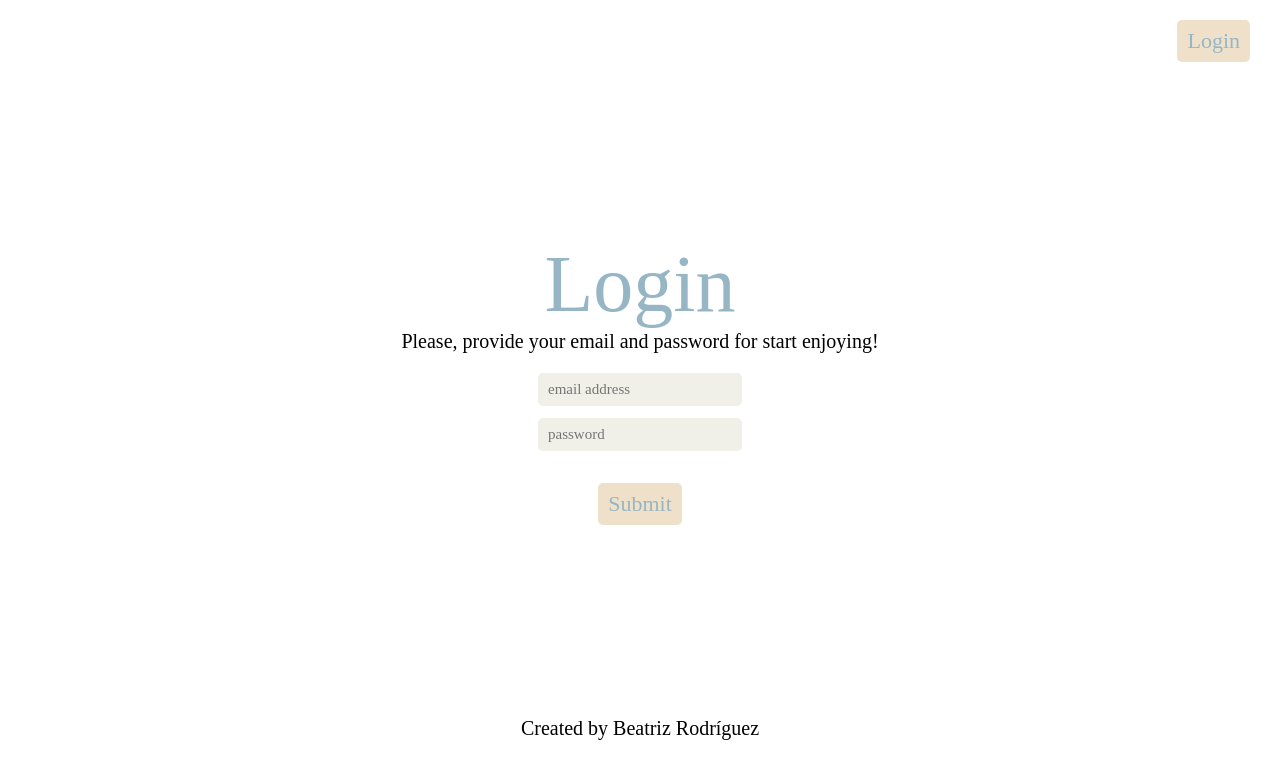
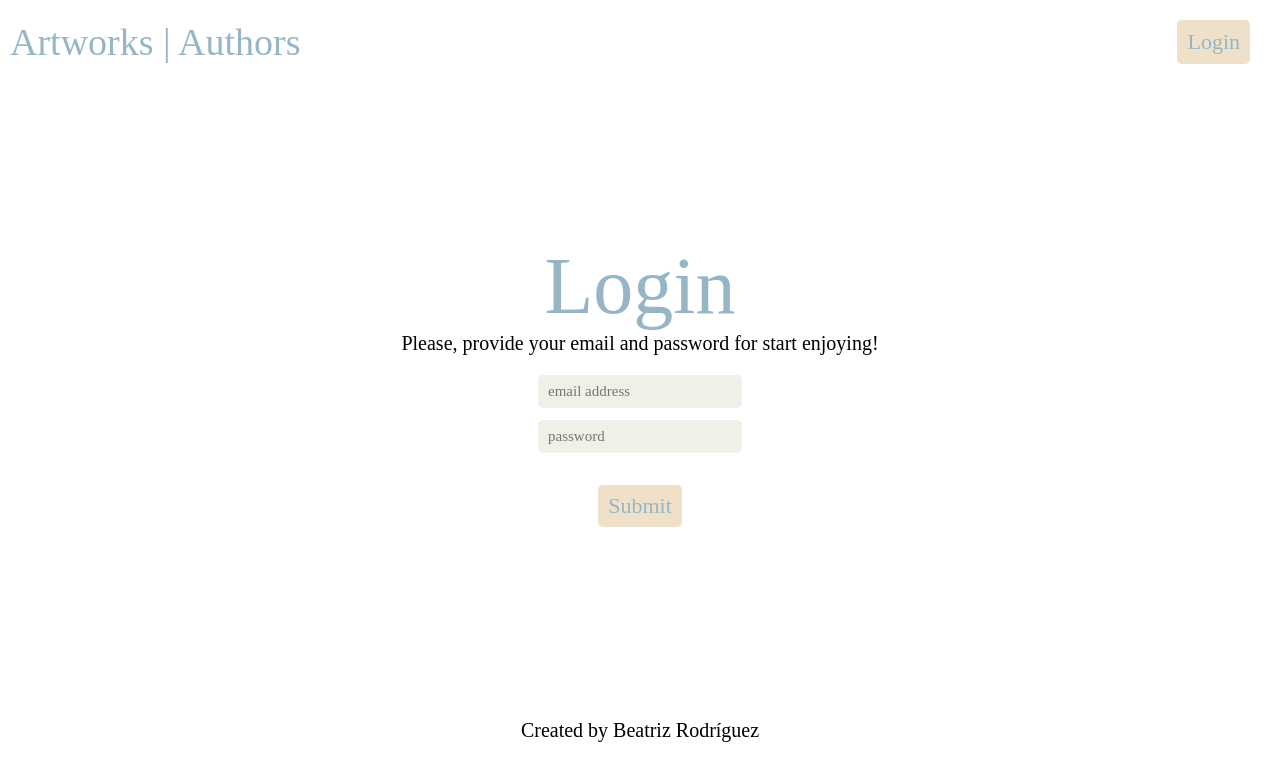
Before and after one commit to Bea-ro/10-art-app, a Next.js app: page /user in a window 1280 px wide. Shown: the top 780 px of the page. Built offline with nearby package versions, Linux system fonts and the light colour scheme; a web font is replaced by a local one.

Commit message:
create navbar and itemsGrid components

```diff
--- /dev/null
+++ b/components/ArtworkCard/ArtworkCardStyled.tsx
@@ -0,0 +1,5 @@
+import { styled } from "styled-components"
+
+export const ArtworkCardStyled = styled.li`
+
+`
--- a/components/Header/Header.tsx
+++ b/components/Header/Header.tsx
@@ -4,7 +4,9 @@ import { HeaderStyled } from './HeaderStyled';
 
 import { AuthContext } from '../../pages/index';
 
+import Container from '../ui/Container/Container';
 import Button from '../ui/Button/Button';
+import Navbar from '../ui/Navbar/Navbar';
 
 
 const Header = () => {
@@ -21,10 +23,13 @@ const Header = () => {
 
 return (
     <HeaderStyled>
+
+     <Navbar></Navbar>
   <Button type="button" buttonText={
      action === "register" || action === "login"? "Home" : (isAuth? "Logout" : "Login")
   }
 onClick={handleButtonClick}/>
+
 </HeaderStyled>
   )
 }
--- a/components/Header/HeaderStyled.tsx
+++ b/components/Header/HeaderStyled.tsx
@@ -2,6 +2,6 @@ import { styled } from "styled-components"
 
 export const HeaderStyled = styled.header`
 display: flex;
-justify-content: flex-end;
+justify-content: space-between;
 padding: 20px 20px 0 0
 `
--- a/components/ui/Container/Container.tsx
+++ b/components/ui/Container/Container.tsx
@@ -1,10 +1,10 @@
 import { ContainerStyled } from './ContainerStyled';
 
-const Container = ( {children, direction, color}: Props) => {
+const Container = ( {children, direction, justify, color}: Props) => {
 
 return (
     <>
-        <ContainerStyled direction={direction} color={color}
+        <ContainerStyled direction={direction} justify={justify} color={color}
         >{children}</ContainerStyled>
     </>
   )
@@ -13,6 +13,7 @@ return (
 export type Props = {
     children: React.ReactNode
     direction?: string
+    justify?: string
     color?: string
    }
 
--- a/components/ui/Container/ContainerStyled.tsx
+++ b/components/ui/Container/ContainerStyled.tsx
@@ -1,9 +1,9 @@
 import { styled }  from 'styled-components';
 
-export const ContainerStyled = styled.div<{ direction?: string, color?: string }>`
+export const ContainerStyled = styled.div<{ direction?: string, justify?: string, color?: string }>`
 display: flex;
 flex-direction: ${(props) => props.direction || "row"};
-/* justify-content: ${(props) => props.justify || "center"}; */
+justify-content: ${(props) => props.justify || "center"};
 /* background-color: ${(props) => props.background}; */
 color: ${(props) => props.color};
 align-items: center;
--- /dev/null
+++ b/components/ui/Grid/ItemsGrid.tsx
@@ -0,0 +1,17 @@
+import { ItemsGridStyled } from './ItemsGridStyled';
+
+import ArtworkCard from '../../ArtworkCard/ArtworkCard';
+
+const ItemsGrid = ( {artworks} : Props ) => {
+  return (
+    <ItemsGridStyled>
+          {artworks.map((artwork) => (
+         <ArtworkCard key={artwork._id} item={artwork} imgHeight={100} imgWidth={100*(16/9)}></ArtworkCard>
+))}
+    </ItemsGridStyled>
+  )
+}
+export type Props = {
+    artworks: Artwork[]
+}
+export default ItemsGrid
--- /dev/null
+++ b/components/ui/Grid/ItemsGridStyled.tsx
@@ -0,0 +1,7 @@
+import { styled } from "styled-components"
+
+export const ItemsGridStyled = styled.ul`
+display: grid;
+grid-template-columns: repeat(auto-fill, minmax(200px, 1fr));
+gap: 12px
+`
--- /dev/null
+++ b/components/ui/Navbar/Navbar.tsx
@@ -0,0 +1,13 @@
+import { NavbarStyled } from './NavbarStyled';
+import Link from 'next/link';
+
+const Navbar = () => {
+  return (
+    <NavbarStyled>
+        <Link href={`/artworks`}>Artworks |</Link>
+        <Link href={`/authors`}> Authors</Link>
+    </NavbarStyled>
+  )
+}
+
+export default Navbar
--- /dev/null
+++ b/components/ui/Navbar/NavbarStyled.tsx
@@ -0,0 +1,9 @@
+import { styled } from "styled-components"
+
+export const NavbarStyled = styled.nav`
+ margin: 0 10px;
+    a {
+        color: var(--color-blue);
+        font-size: 38px;
+        }
+`
```
Also changed, not shown: components/ArtworkCard/ArtworkCard.tsx (added, +29 -0 lines), pages/index.tsx (+4 -15 lines).
